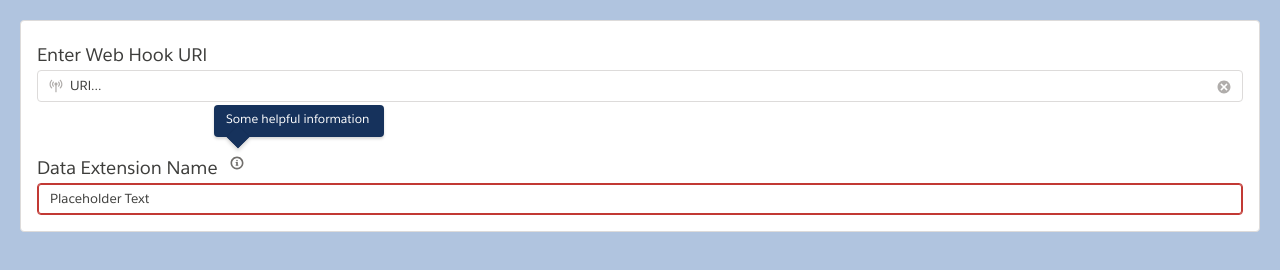
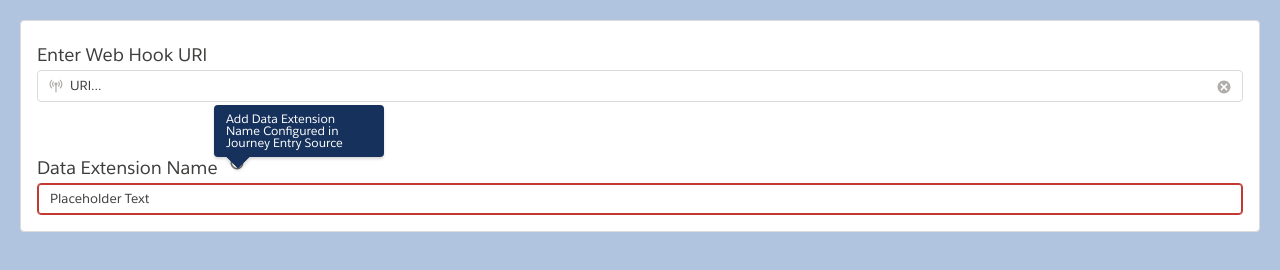
Before and after one commit to kedhaar/customJB, a website: page public/index.html in a window 1280 px wide. Drawn offline with Linux system fonts and the light colour scheme.

Commit message:
Update index.html

```diff
--- a/public/index.html
+++ b/public/index.html
@@ -54,7 +54,7 @@
         <!-- Newly Added Code starts here -->
         <div style="padding-top:3rem;position:relative">
             <div class="slds-form-element">
-                <label class="slds-form-element__label" for="text-input-id-1"style="font-size:18px;">Data Extension Name</label>
+                <label class="slds-form-element__label" for="text-input-id-1" style="font-size:18px;">Data Extension Name</label>
                 <div class="slds-form-element__icon">
                     <button class="slds-button slds-button_icon" aria-describedby="help">
                         <svg class="slds-button__icon" aria-hidden="true">
@@ -63,7 +63,7 @@
                         <span class="slds-assistive-text">Help</span>
                     </button>
                     <div class="slds-popover slds-popover_tooltip slds-nubbin_bottom-left" role="tooltip" id="help" style="position:absolute;top:-45px;left:-15px;width:170px">
-                        <div class="slds-popover__body">Some helpful information</div>
+                        <div class="slds-popover__body">Add Data Extension Name Configured in Journey Entry Source</div>
                     </div>
                 </div>
                 <div class="slds-form-element slds-has-error">
```
